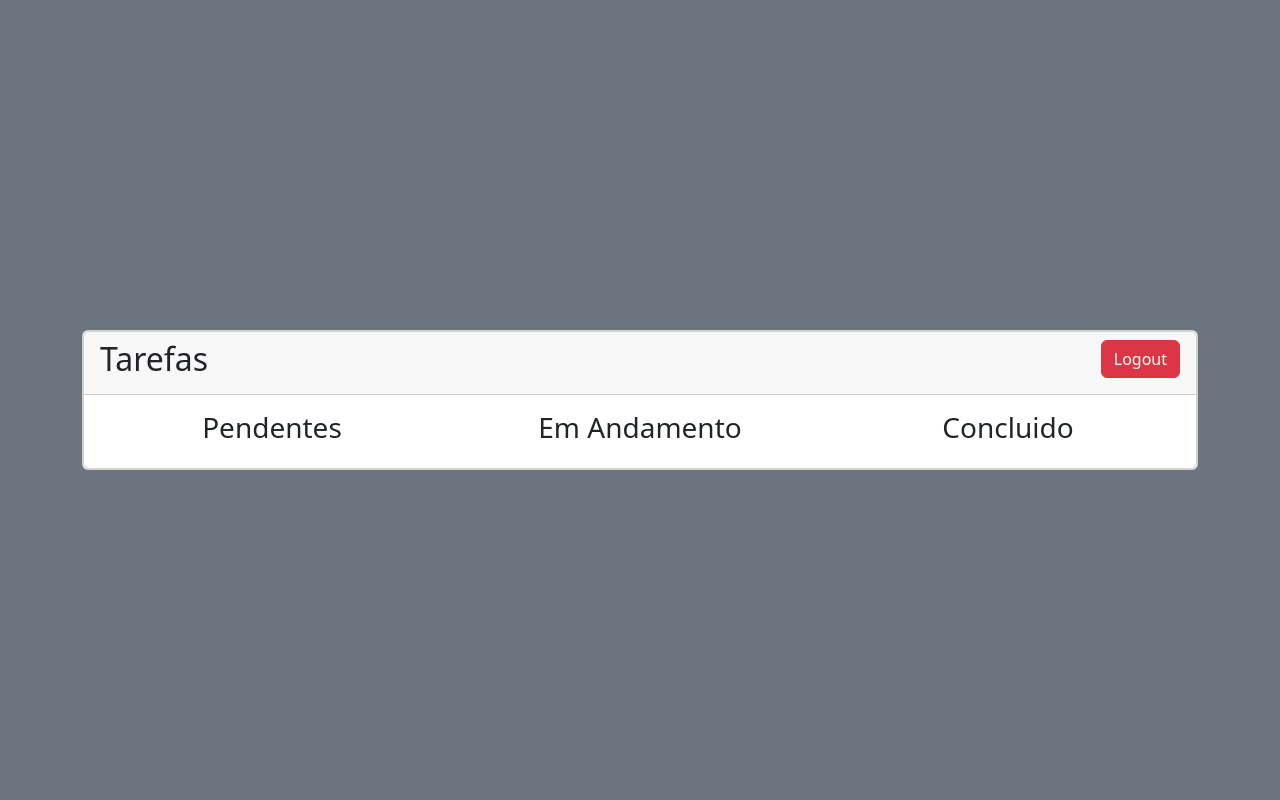
After one commit to andreckw/trabalho-topicos-especiais-1, a Flask app: page /dashboard in a window 1280 px wide. The commit adds this page. Run offline with Flask 3, Linux system fonts and the light colour scheme; a user stored in the database is signed in.

Commit message:
Dashboard para tarefas

```diff
--- /dev/null
+++ b/dashboard.py
@@ -0,0 +1,6 @@
+from flask import redirect, render_template, url_for
+from models import *
+
+def view_dashboard():
+
+    return render_template('dashboard/dashboard.html')
--- a/main.py
+++ b/main.py
@@ -0,0 +1,32 @@
+from flask import *
+from flask_login import login_required
+from forms import *
+from config import app
+from user import *
+from dashboard import *
+
+@app.route("/")
+def index():
+    return render_template("home/index.html")
+
+
+@app.route("/register", methods=["GET", "POST"])
+def register():
+    formulario = RegisterForm()
+
+    return register_form(formulario)
+
+@app.route("/login", methods=["GET", "POST"])
+def login():
+    login = LoginForm()
+
+    return login_form(login)
+
+@app.route("/logout", methods=["POST"])
+def logout():
+    return logout_session()
+
+@app.route("/dashboard", methods=["GET"])
+@login_required
+def dashboard():
+    return view_dashboard()
--- a/templates/base.html
+++ b/templates/base.html
@@ -13,13 +13,17 @@
         <link href="https://cdn.jsdelivr.net/npm/bootstrap@5.3.3/dist/css/bootstrap.min.css" rel="stylesheet" integrity="sha384-QWTKZyjpPEjISv5WaRU9OFeRpok6YctnYmDr5pNlyT2bRjXh0JMhjY6hW+ALEwIH" crossorigin="anonymous">
     </head>
     <body class="text-bg-secondary">
-
-        <div class="container vh-100 d-flex justify-content-center align-items-center">
-            <div class="card text-black">
-                {% block corpo %}
-                {% endblock %}
+        <header></header>
+        <nav></nav>
+        <section>
+            <div class="container vh-100 d-flex justify-content-center align-items-center">
+                <div class="card text-black col-12">
+                    {% block corpo %}
+                    {% endblock %}
+                </div>
             </div>
-        </div>
+        </section>
+        <footer></footer>
 
     </body>
 </html>
--- /dev/null
+++ b/templates/dashboard/dashboard.html
@@ -0,0 +1,43 @@
+{% extends "base.html" %}
+
+{% block titulo %}
+    Dashboard
+{% endblock titulo %}
+
+
+{% block corpo %}
+    <div class="card">
+        <div class="card-header">
+            <div class="d-flex">
+                <h2 class="flex-grow-1"> Tarefas </h2>
+
+                <form action="{{ url_for("logout") }}" method="POST">
+                    <button class="btn btn-danger">
+                        Logout
+                    </a>
+                </form>
+            </div>
+
+        </div>
+        <div class="card-body">
+            <div class="row">
+
+                <div class="col">
+                    <h3 class="text-center">Pendentes</h3>
+                    <!-- Colocar para mostrar pendentes -->
+                </div>
+
+                <div class="col">
+                    <h3 class="text-center">Em Andamento</h3>
+                    <!-- Colocar para mostrar em andamento -->
+                </div>
+
+                <div class="col">
+                    <h3 class="text-center">Concluido</h3>
+                    <!-- Colocar para mostrar em concluido -->
+                </div>
+            </div>
+
+        </div>
+    </div>
+{% endblock corpo %}
--- a/templates/user/login.html
+++ b/templates/user/login.html
@@ -1,4 +1,8 @@
 {% extends "base.html" %}
+
+{% block titulo %}
+    Login
+{% endblock titulo %}
 
 {% block corpo %}
 
--- a/templates/user/register.html
+++ b/templates/user/register.html
@@ -1,4 +1,8 @@
 {% extends "base.html" %}
+
+{% block titulo %}
+    Login
+{% endblock titulo %}
 
 {% block corpo %}
 
```
Also changed, not shown: app.py (deleted, +0 -21 lines), user.py (+7 -2 lines), instance/event_manager.db, 1 other file.
